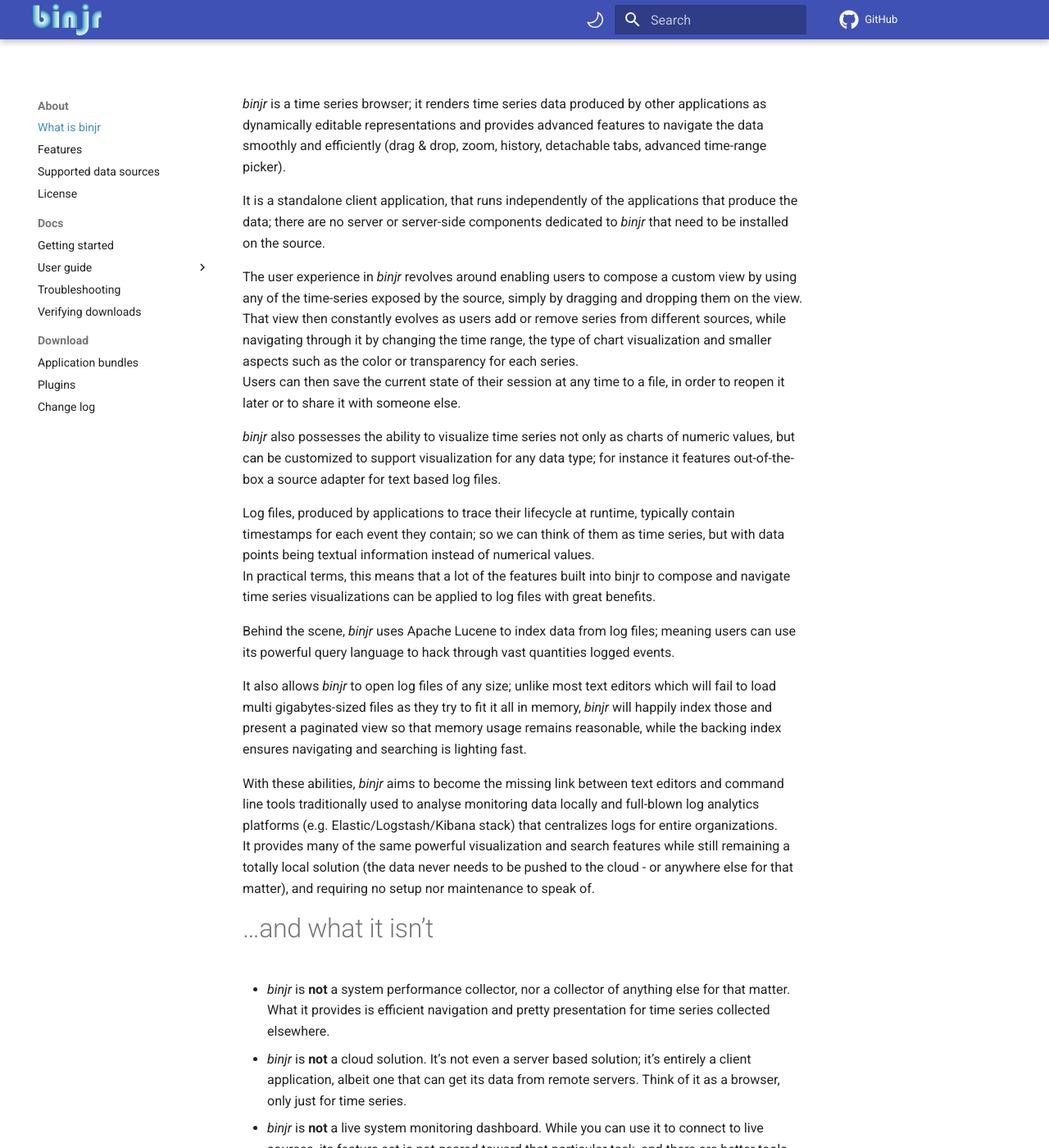
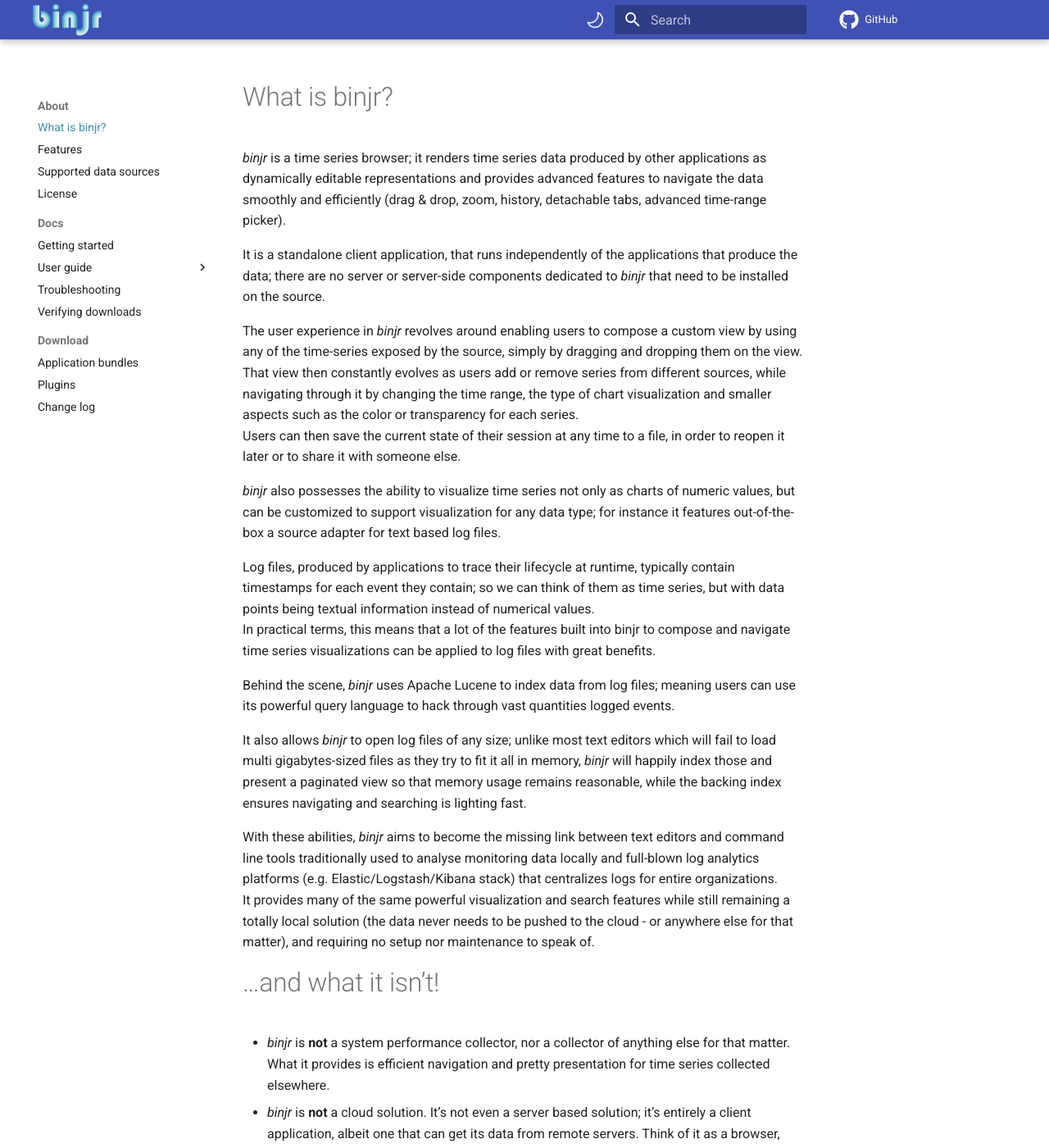
Before and after one commit to binjr/binjr.github.io, an MkDocs documentation site: the page built from docs/about/what_is_binjr.md, in a window 1280 px wide and 1400 px high. Shown: the whole window at 82% size. Built offline with MkDocs 1.6.1 and Material for MkDocs 9.7.7, drawn with Linux system fonts in a browser that asks for light colours; comment, search, counter and statistics services are not loaded.

Commit message:
Updated what_is_binjr.md

```diff
--- a/docs/about/what_is_binjr.md
+++ b/docs/about/what_is_binjr.md
@@ -1,3 +1,5 @@
+# What is binjr?
+
 _binjr_ is a time series browser; it renders time series data produced by other applications as
 dynamically editable representations and provides advanced features to navigate the data smoothly and efficiently
 (drag & drop, zoom, history, detachable tabs, advanced time-range picker).
@@ -36,7 +38,7 @@
 setup nor maintenance to speak of.
 
 
-# ...and what it isn't
+# ...and what it isn't!
 * _binjr_ is **not** a system performance collector, nor a collector of anything else for that matter. What it provides is
    efficient navigation and pretty presentation for time series collected elsewhere.
 * _binjr_ is **not** a cloud solution. It's not even a server based solution; it's entirely a client application,
```
